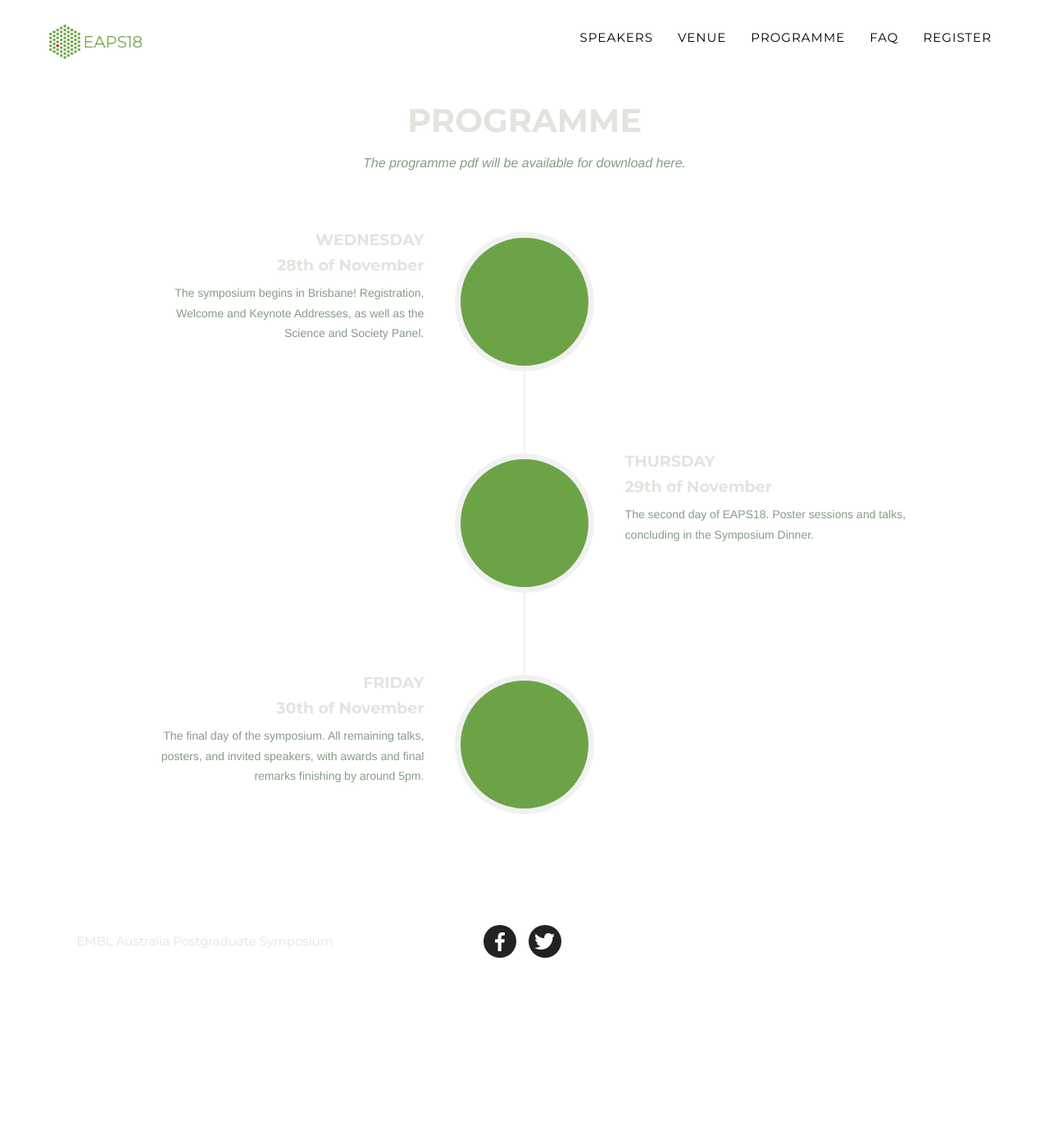
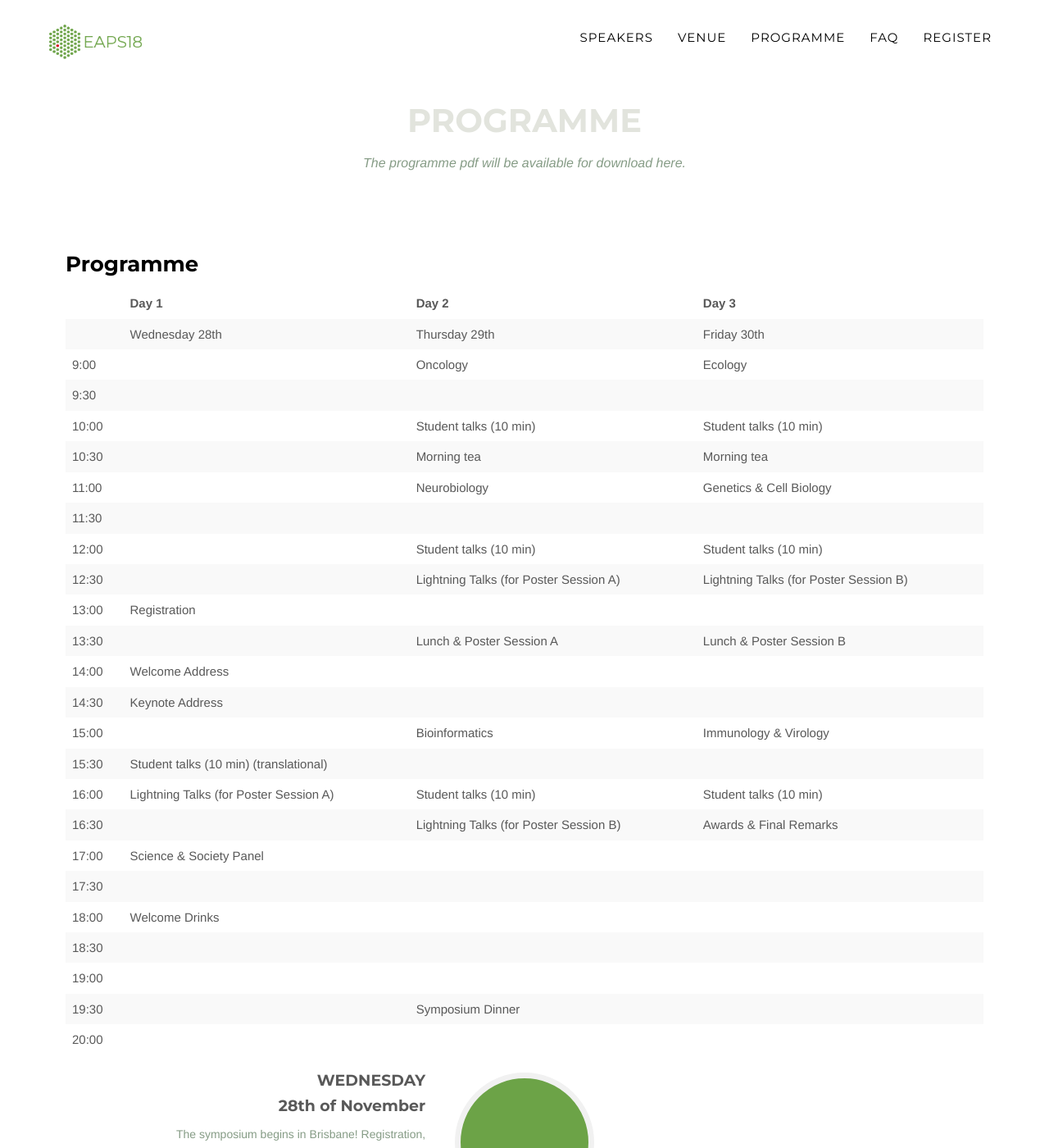
Before and after one commit to human9/newsite, a Jekyll site: the page built from programme.html, in a window 1280 px wide and 1400 px high. Shown: the whole window at 82% size. Built offline with Jekyll 4.4.1, drawn with Linux system fonts in a browser that asks for light colours; some web fonts are replaced.

Commit message:
work on programme table

```diff
--- a/_includes/programme.html
+++ b/_includes/programme.html
@@ -7,6 +7,38 @@
                     <h3 class="section-subheading text-muted">The programme pdf will be available for download here.</h3>
                 </div>
             </div>
+
+            <div class="prog_table">
+           <h3 class="text-align-left service-heading">Programme</h3>
+
+            <table class="datestable text-align-left table table-striped">
+            <thead><tr class="tableizer-firstrow"><th></th><th>Day 1</th><th>Day 2</th><th>Day 3</th></tr></thead><tbody>
+             <tr><td>&nbsp;</td><td>Wednesday 28th </td><td>Thursday 29th </td><td>Friday 30th </td></tr>
+             <tr><td>9:00</td><td>&nbsp;</td><td>Oncology </td><td>Ecology </td></tr>
+             <tr><td>9:30</td><td>&nbsp;</td><td>&nbsp;</td><td>&nbsp;</td></tr>
+             <tr><td>10:00</td><td>&nbsp;</td><td>Student talks (10 min)</td><td>Student talks (10 min)</td></tr>
+             <tr><td>10:30</td><td>&nbsp;</td><td>Morning tea </td><td>Morning tea </td></tr>
+             <tr><td>11:00</td><td>&nbsp;</td><td>Neurobiology</td><td>Genetics & Cell Biology </td></tr>
+             <tr><td>11:30</td><td>&nbsp;</td><td>&nbsp;</td><td>&nbsp;</td></tr>
+             <tr><td>12:00</td><td>&nbsp;</td><td>Student talks (10 min)</td><td>Student talks (10 min)</td></tr>
+             <tr><td>12:30</td><td>&nbsp;</td><td>Lightning Talks (for Poster Session A)</td><td>Lightning Talks (for Poster Session B) </td></tr>
+             <tr><td>13:00</td><td>Registration</td><td>&nbsp;</td><td>&nbsp;</td></tr>
+             <tr><td>13:30</td><td>&nbsp;</td><td>Lunch & Poster Session A </td><td>Lunch & Poster Session B</td></tr>
+             <tr><td>14:00</td><td>Welcome Address</td><td>&nbsp;</td><td>&nbsp;</td></tr>
+             <tr><td>14:30</td><td>Keynote Address</td><td>&nbsp;</td><td>&nbsp;</td></tr>
+             <tr><td>15:00</td><td>&nbsp;</td><td>Bioinformatics</td><td>Immunology & Virology </td></tr>
+             <tr><td>15:30</td><td>Student talks (10 min) (translational) </td><td>&nbsp;</td><td>&nbsp;</td></tr>
+             <tr><td>16:00</td><td>Lightning Talks (for Poster Session A) </td><td>Student talks (10 min)</td><td>Student talks (10 min)</td></tr>
+             <tr><td>16:30</td><td>&nbsp;</td><td>Lightning Talks (for Poster Session B) </td><td>Awards & Final Remarks </td></tr>
+             <tr><td>17:00</td><td>Science & Society Panel </td><td>&nbsp;</td><td>&nbsp;</td></tr>
+             <tr><td>17:30</td><td>&nbsp;</td><td>&nbsp;</td><td>&nbsp;</td></tr>
+             <tr><td>18:00</td><td>Welcome Drinks</td><td>&nbsp;</td><td>&nbsp;</td></tr>
+             <tr><td>18:30</td><td>&nbsp;</td><td>&nbsp;</td><td>&nbsp;</td></tr>
+             <tr><td>19:00</td><td>&nbsp;</td><td>&nbsp;</td><td>&nbsp;</td></tr>
+             <tr><td>19:30</td><td>&nbsp;</td><td>Symposium Dinner</td><td>&nbsp;</td></tr>
+             <tr><td>20:00</td><td>&nbsp;</td><td>&nbsp;</td><td></td></tr>
+            </tbody></table>
+
             <div class="row">
                 <div class="col-lg-12">
                     <ul class="timeline">
```
Also changed, not shown: _includes/css/eaps.css (+13 -0 lines).
